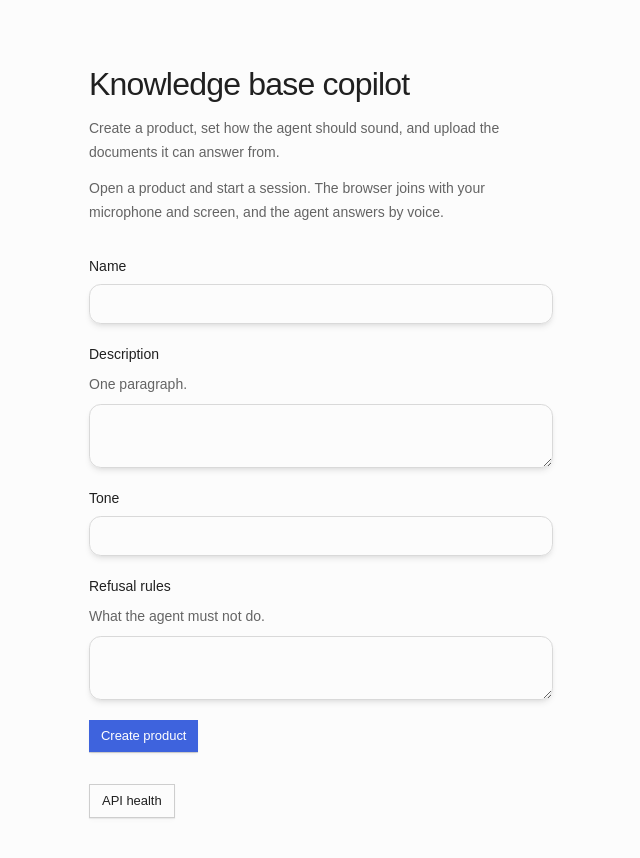
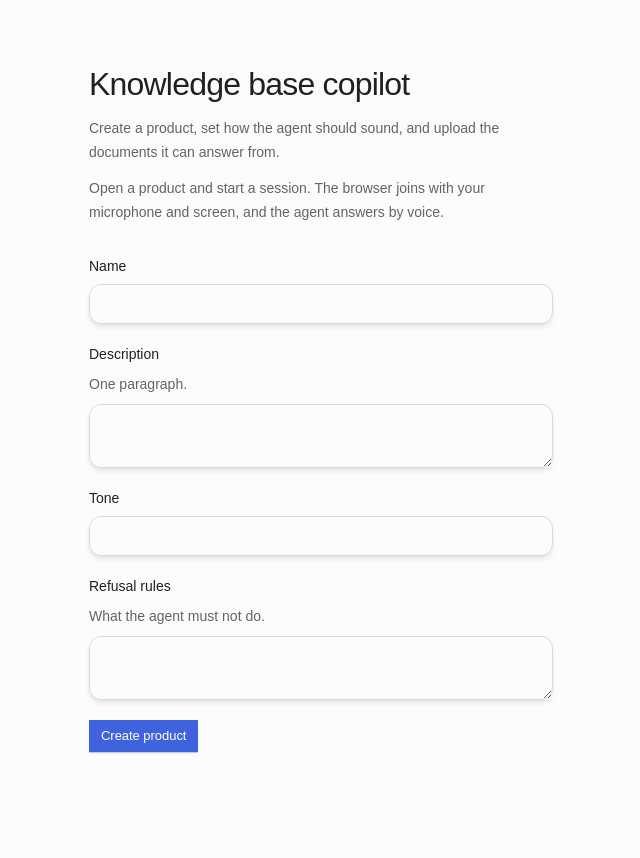
Before and after one commit to kocherev/kb-copilot, a Next.js app in the folder apps/web/: page / in a window 1280 px wide. Shown: the top 858 px of the page, without its empty margins (319-959 px from the left). After the commit the page ends 816 px from the top, so only its background shows below. Built offline with nearby package versions, Linux system fonts and the light colour scheme; no server answers.

Commit message:
Remove the API health link from the home page

```diff
--- a/apps/web/src/components/home-page.tsx
+++ b/apps/web/src/components/home-page.tsx
@@ -1,6 +1,4 @@
 import { ProductForm } from "@/components/product-form";
-import { Button } from "@/components/ui/button";
-import { apiPath } from "@/lib/api";
 
 export function HomePage({ apiUrl }: { apiUrl: string }) {
   return (
@@ -23,9 +21,6 @@ export function HomePage({ apiUrl }: { apiUrl: string }) {
         submitLabel="Create product"
         formLabel="Create product"
       />
-      <Button variant="outline" render={<a href={apiPath(apiUrl, "/health")} />}>
-        API health
-      </Button>
     </main>
   );
 }
```
Also changed, not shown: 1 other file (tests, documents, lock files or other folders).
